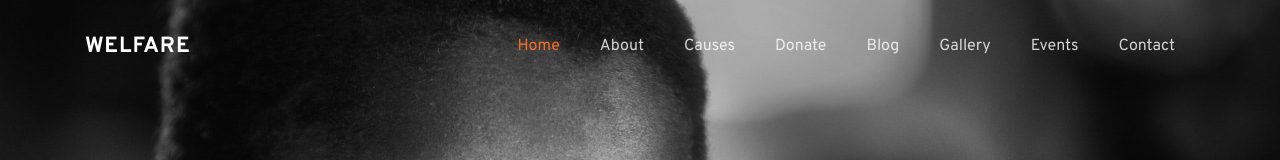
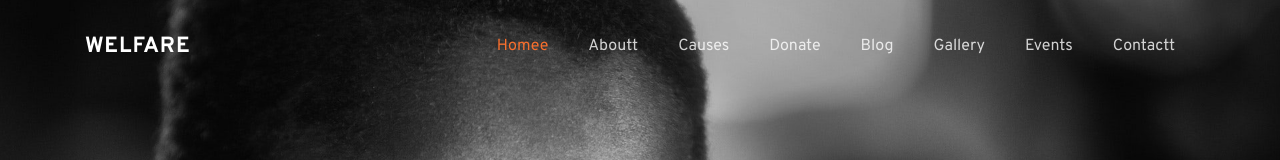
Before and after one commit to Niraj-Ranjan/Ngo-Website, a plain HTML site: page index.html in a window 1280 px wide. Shown: the top 160 px of the page. Drawn offline with Linux system fonts and the light colour scheme; some packages are replaced by stand-ins of ours; no server answers; files whose address does not match are found by name.

Commit message:
Update index.html

```diff
--- a/index.html
+++ b/index.html
@@ -38,14 +38,14 @@
 
       <div class="collapse navbar-collapse" id="ftco-nav">
         <ul class="navbar-nav ml-auto">
-          <li class="nav-item active"><a href="index.html" class="nav-link">Home</a></li>
-          <li class="nav-item"><a href="about.html" class="nav-link">About</a></li>
+          <li class="nav-item active"><a href="index.html" class="nav-link">Homee</a></li>
+          <li class="nav-item"><a href="about.html" class="nav-link">Aboutt</a></li>
           <li class="nav-item"><a href="causes.html" class="nav-link">Causes</a></li>
           <li class="nav-item"><a href="donate.html" class="nav-link">Donate</a></li>
           <li class="nav-item"><a href="blog.html" class="nav-link">Blog</a></li>
           <li class="nav-item"><a href="gallery.html" class="nav-link">Gallery</a></li>
           <li class="nav-item"><a href="event.html" class="nav-link">Events</a></li>
-          <li class="nav-item"><a href="contact.html" class="nav-link">Contact</a></li>
+          <li class="nav-item"><a href="contact.html" class="nav-link">Contactt</a></li>
         </ul>
       </div>
     </div>
```
